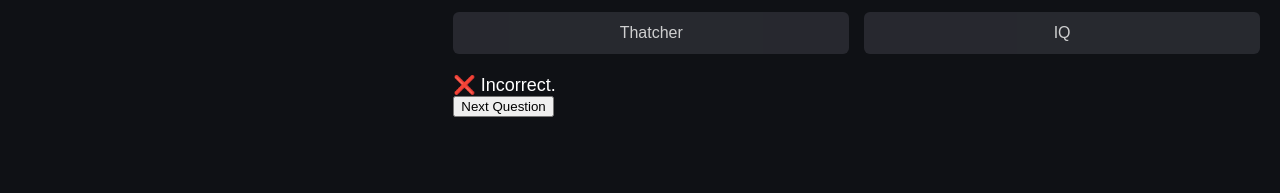
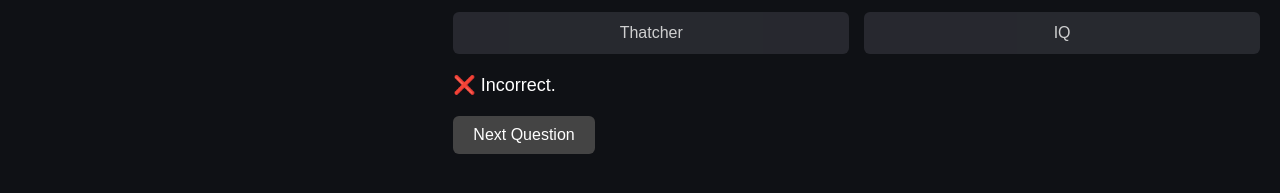
Before and after one commit to MarriottMark/R6-Trivia, a plain HTML site: page index.html in a window 1280 px wide. Both pictures are taken after a click on the button "Finka". Shown: the part 113-306 px from the top of the page. Drawn offline with Linux system fonts and the light colour scheme.

Commit message:
Update style.css

```diff
--- a/style.css
+++ b/style.css
@@ -54,12 +54,12 @@ body {
 }
 
 .options button.correct {
-  background-color: #4CAF50 !important; /* green */
+  background-color: #4CAF50 !important;
   color: white;
 }
 
 .options button.wrong {
-  background-color: #f44336 !important; /* red */
+  background-color: #f44336 !important;
   color: white;
 }
 
@@ -72,3 +72,18 @@ body {
   margin-top: 20px;
   font-size: 18px;
 }
+
+#next-button {
+  margin-top: 20px;
+  padding: 10px 20px;
+  font-size: 16px;
+  background-color: #444;
+  color: white;
+  border: none;
+  border-radius: 6px;
+  cursor: pointer;
+}
+
+#next-button:hover {
+  background-color: #666;
+}
```
